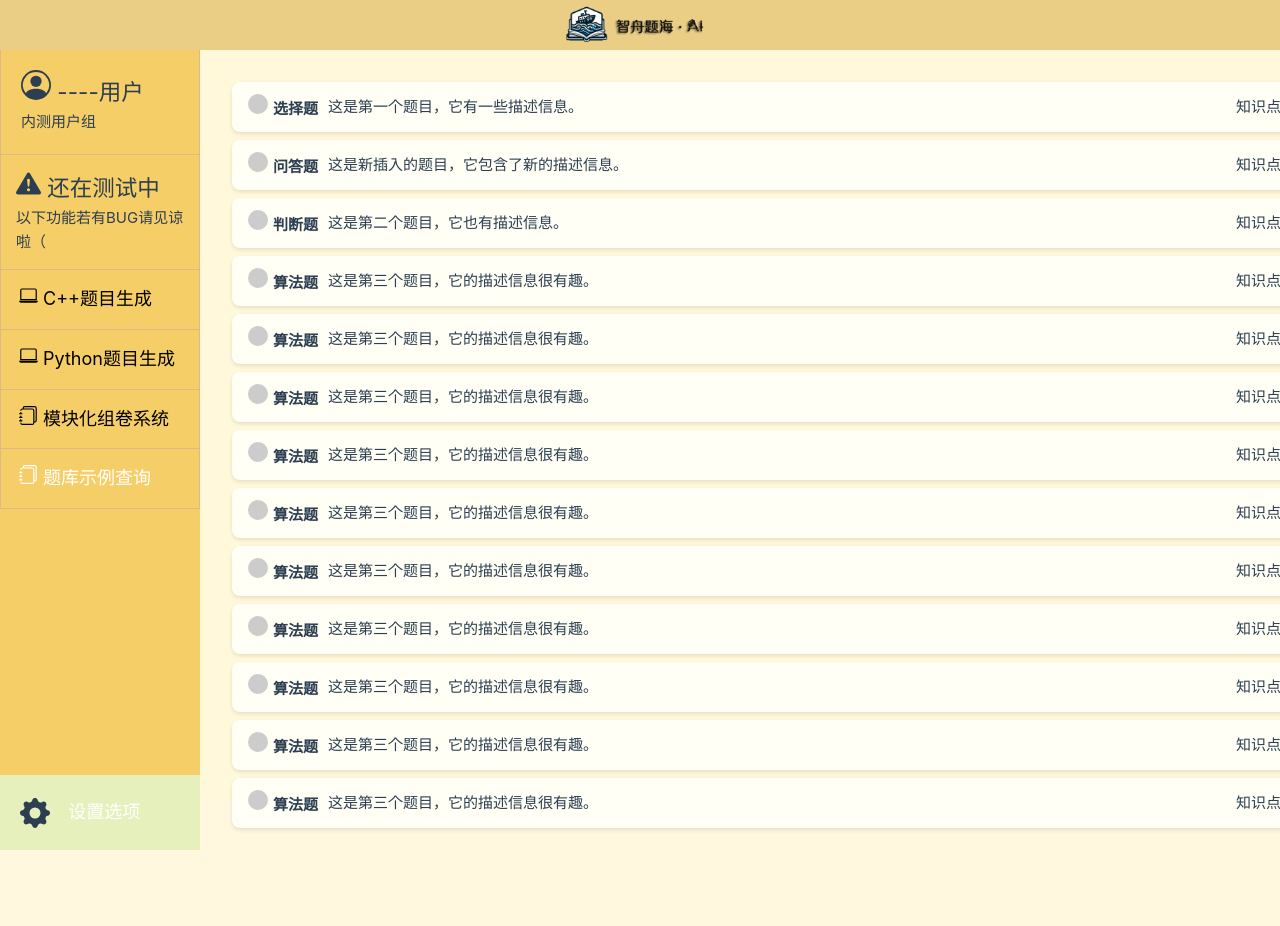
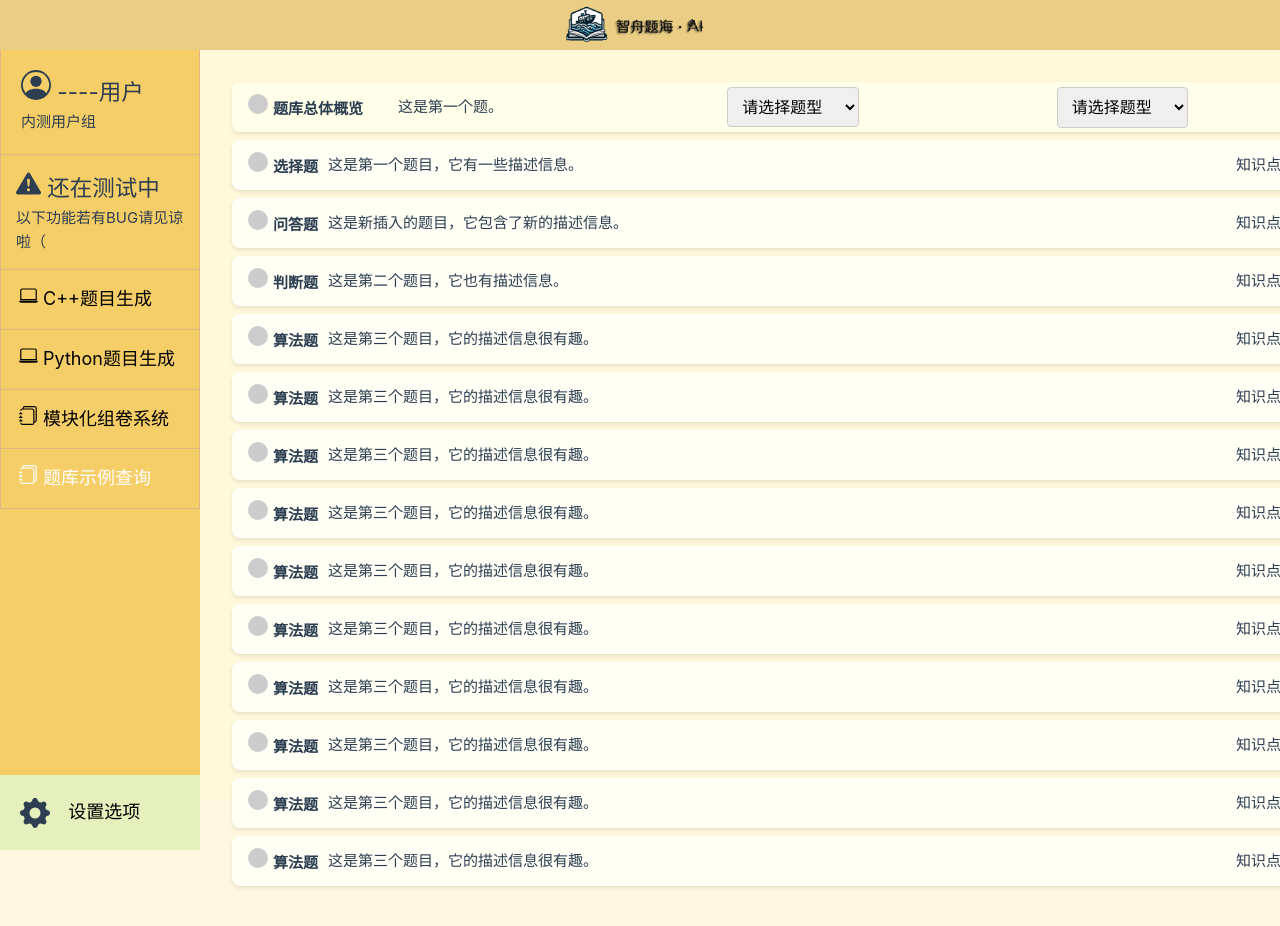
Before and after one commit to Lichen455/VUE-ai, a Vue app: page /ai_bank in a window 1280 px wide. Shown: the top 926 px of the page. Before the commit the page ends 868 px from the top, so only its background shows below. Built offline with nearby package versions, Linux system fonts and the light colour scheme.

Commit message:
更新了题库页面的内容

```diff
--- a/package.json
+++ b/package.json
@@ -10,6 +10,7 @@
   },
   "dependencies": {
     "axios": "^1.6.8",
+    "echarts": "^5.5.0",
     "vue": "^3.4.21",
     "vue-router": "^4.3.0"
   },
--- /dev/null
+++ b/src/components/QueBankItem.vue
@@ -0,0 +1,204 @@
+<template>
+  <div class="quebank-item" :class="{ 'is-expanded': isExpanded }">
+    <div class="type-icon">{{ question.type }}</div>
+    <div class="content">{{ question.content }}</div>
+    <div class="select-container">
+      <select v-model="question.choose" class="dropdown" style="transform:translateY(-5px); height: 40px;">
+        <option value="">请选择题型</option>
+        <option value="1">通用判断题</option>
+        <option value="2">通用选择题</option>
+        <option value="3">通用填空题</option>
+        <option value="4">解释程序题</option>
+        <option value="5">程序填空题</option>
+        <option value="6">编程大题</option>
+        <option value="7">算法题</option>
+      </select>
+    </div>
+    <div class="select-container">
+      <select v-model="question.choose" class="dropdown" style="transform:translateY(-5px); height: 41px;">
+        <option value="">请选择题型</option>
+        <option value="1">通用判断题</option>
+        <option value="2">通用选择题</option>
+        <option value="3">通用填空题</option>
+        <option value="4">解释程序题</option>
+        <option value="5">程序填空题</option>
+        <option value="6">编程大题</option>
+        <option value="7">算法题</option>
+      </select>
+    </div>
+    <div class="expand-icon" @click="toggleExpand">
+      <span v-if="!isExpanded" style="cursor: pointer;">+</span>
+      <span v-else style="cursor: pointer;">-</span>
+    </div>
+    <transition name="fade">
+      <div class="full-content" v-if="isExpanded">
+        <div ref="echartsRef" style="width: 600px; height: 400px;"></div>
+      </div>
+    </transition>
+  </div>
+</template>
+
+<script setup>
+import { ref, onMounted, watch, nextTick } from 'vue';
+import * as echarts from 'echarts';
+
+// 直接在子组件内部定义题目数据
+const question = {
+  id: 1,
+  type: '题库总体概览',
+  content: '这是第一个题。',
+  knowledgePoint: '知识点A',
+  choose:""
+};
+
+// 用于控制 .full-content 显示的响应式状态
+const isExpanded = ref(false);
+// 用于在 JavaScript 中引用 ECharts 容器
+const echartsRef = ref(null);
+// 用于存储 ECharts 实例
+let myChart = null;
+
+// 切换 isExpanded 值的函数，用于展开/收起内容
+const toggleExpand = () => {
+  isExpanded.value = !isExpanded.value;
+};
+
+// ECharts 的配置项
+const option = {
+  title: {
+    text: 'Referer of a Website',
+    subtext: 'Fake Data',
+    left: 'center'
+  },
+  tooltip: {
+    trigger: 'item'
+  },
+  legend: {
+    orient: 'vertical',
+    left: 'left'
+  },
+  series: [
+    {
+      name: 'Access From',
+      type: 'pie',
+      radius: '50%',
+      data: [
+        { value: 1048, name: 'Search Engine' },
+        { value: 735, name: 'Direct' },
+        { value: 580, name: 'Email' },
+        { value: 484, name: 'Union Ads' },
+        { value: 300, name: 'Video Ads' }
+      ],
+      emphasis: {
+        itemStyle: {
+          shadowBlur: 10,
+          shadowOffsetX: 0,
+          shadowColor: 'rgba(0, 0, 0, 0.5)'
+        }
+      }
+    }
+  ]
+};
+
+// 监听 isExpanded 的变化
+watch(isExpanded, (newValue) => {
+  // 如果 isExpanded 变为 true，等待 DOM 更新后初始化 ECharts
+  if (newValue) {
+    nextTick(() => {
+      if (!myChart && echartsRef.value) {
+        myChart = echarts.init(echartsRef.value);
+        myChart.setOption(option);
+      }
+    });
+  } else if (myChart) {
+    // 如果 isExpanded 变为 false，销毁 ECharts 实例
+    myChart.dispose();
+    myChart = null;
+  }
+});
+</script>
+
+  <style scoped>
+  .quebank-item {
+    display: flex;
+    align-items: center;
+    width: 1200px; /* 设置最大宽度 */
+    height: 50px;
+    padding: 1rem;
+    margin-bottom: 0.5rem;
+    background-color: #ffffea;
+    border-radius: 8px;
+    box-shadow: 0 2px 4px rgba(0, 0, 0, 0.1);
+    position: relative;
+  }
+
+
+
+  .type-icon {
+    width: 150px;
+    font-weight: bold;
+    /* 简单的图标样式 */
+    &::before {
+      content: '';
+      display: inline-block;
+      width: 20px;
+      height: 20px;
+      background-color: #ccc;
+      border-radius: 50%;
+      margin-right: 5px;
+    }
+  }
+
+  .content {
+    flex: 1;
+    overflow: hidden;
+    text-overflow: ellipsis;
+    white-space: nowrap;
+  }
+
+  .knowledge-point {
+    width: 150px;
+  }
+
+  .expand-icon {
+    width: 30px;
+    font-size: 1.5rem;
+    font-weight: bold;
+    text-align: center;
+  }
+
+  .full-content {
+    margin-top: 1rem;
+    padding: 1rem;
+    background-color: #f6f6f6;
+    border-radius: 4px;
+    position: absolute;
+    width: 100%;
+    left: 0;
+    bottom: 100%;
+    transform: translateY(113%);
+    height: 400px;
+  }
+  .is-expanded {
+    margin-bottom: 400px; /* 展开时的 margin-bottom */
+  }
+  .dropdown {
+  margin-top: 10px;
+  width: 40%;
+  padding: 10px;
+  border: 1px solid #cccccc;
+  border-radius: 4px;
+  box-sizing: border-box; /* 防止输入框大小超过父容器 */
+  font-size: 16px;
+  outline: none;
+  transition: border-color 0.2s ease;
+  &:focus {
+    border-color: #007bff;
+  }
+}
+
+.select-container {
+  flex: 1;
+  margin-left: 0rem; /* 创建左侧的空白 */
+}
+  </style>
--- a/src/router/index.js
+++ b/src/router/index.js
@@ -6,6 +6,7 @@ import c_gen from '../views/c_gen.vue'
 import py_gen from '../views/py_gen.vue'
 import page2 from '../components/mainx/page2.vue'
 import ai_quebank from '../views/ai_quebank.vue'
+import test from '../views/test.vue'
 
 const router = createRouter({
   history: createWebHistory(import.meta.env.BASE_URL),
@@ -48,6 +49,12 @@ const router = createRouter({
       path: '/ai_bank',
       name: 'ai_quebank',
       component: ai_quebank
+    },
+    // 测试页面页面
+    {
+      path: '/test',
+      name: 'test',
+      component: test
     }
   ]
 })
--- a/src/views/ai_quebank.vue
+++ b/src/views/ai_quebank.vue
@@ -1,5 +1,6 @@
 <template>
   <div class="question-list">
+    <QueBankItem v-for="question in queBank" :key="question.id" :question="question"></QueBankItem>
     <question-item v-for="question in questions" :key="question.id" :question="question"></question-item>
   </div>
 </template>
@@ -7,8 +8,12 @@
 <script setup>
 
 import { ref } from 'vue';
-import QuestionItem from './QuestionItem.vue';
+import QuestionItem from '../components/QuestionItem.vue';
+import QueBankItem from '../components/QueBankItem.vue';
 import { onMounted } from 'vue';
+const queBank = ref([
+{ id: 1, type: '题库总体概览', content: '这是第一个题目，它有一些描述信息。', knowledgePoint: '知识点A' },
+]);
 const questions = ref([
   { id: 1, type: '选择题', content: '这是第一个题目，它有一些描述信息。', knowledgePoint: '知识点A' },
   { id: 2, type: '判断题', content: '这是第二个题目，它也有描述信息。', knowledgePoint: '知识点B' },
--- a/src/views/sidebar.vue
+++ b/src/views/sidebar.vue
@@ -64,7 +64,7 @@
         <svg xmlns="http://www.w3.org/2000/svg" width="30" height="" fill="currentColor" class="bi bi-gear-fill" viewBox="0 0 16 16">
   <path d="M9.405 1.05c-.413-1.4-2.397-1.4-2.81 0l-.1.34a1.464 1.464 0 0 1-2.105.872l-.31-.17c-1.283-.698-2.686.705-1.987 1.987l.169.311c.446.82.023 1.841-.872 2.105l-.34.1c-1.4.413-1.4 2.397 0 2.81l.34.1a1.464 1.464 0 0 1 .872 2.105l-.17.31c-.698 1.283.705 2.686 1.987 1.987l.311-.169a1.464 1.464 0 0 1 2.105.872l.1.34c.413 1.4 2.397 1.4 2.81 0l.1-.34a1.464 1.464 0 0 1 2.105-.872l.31.17c1.283.698 2.686-.705 1.987-1.987l-.169-.311a1.464 1.464 0 0 1 .872-2.105l.34-.1c1.4-.413 1.4-2.397 0-2.81l-.34-.1a1.464 1.464 0 0 1-.872-2.105l.17-.31c.698-1.283-.705-2.686-1.987-1.987l-.311.169a1.464 1.464 0 0 1-2.105-.872l-.1-.34zM8 10.93a2.929 2.929 0 1 1 0-5.86 2.929 2.929 0 0 1 0 5.858z"/>
 </svg>
-  <RouterLink to="">    设置选项   </RouterLink>
+  <RouterLink to="/test">    设置选项   </RouterLink>
 </div>
     </nav>
 </div>
--- /dev/null
+++ b/src/views/test.vue
@@ -0,0 +1,55 @@
+<template>
+  <div ref="echartsRef" style="width: 600px; height: 400px;"></div>
+</template>
+
+<script setup>
+import * as echarts from 'echarts';
+import { onMounted, ref } from 'vue';
+
+const echartsRef = ref(null);
+
+const option = {
+  title: {
+    text: 'Referer of a Website',
+    subtext: 'Fake Data',
+    left: 'center'
+  },
+  tooltip: {
+    trigger: 'item'
+  },
+  legend: {
+    orient: 'vertical',
+    left: 'left'
+  },
+  series: [
+    {
+      name: 'Access From',
+      type: 'pie',
+      radius: '50%',
+      data: [
+        { value: 1048, name: 'Search Engine' },
+        { value: 735, name: 'Direct' },
+        { value: 580, name: 'Email' },
+        { value: 484, name: 'Union Ads' },
+        { value: 300, name: 'Video Ads' }
+      ],
+      emphasis: {
+        itemStyle: {
+          shadowBlur: 10,
+          shadowOffsetX: 0,
+          shadowColor: 'rgba(0, 0, 0, 0.5)'
+        }
+      }
+    }
+  ]
+};
+
+onMounted(() => {
+  var myChart = echarts.init(echartsRef.value);
+  myChart.setOption(option);
+});
+</script>
+
+<style>
+/* 添加一些样式，如果需要的话 */
+</style>
```
Also changed, not shown: src/components/QuestionItem.vue (renamed from src/views/QuestionItem.vue), src/components/dropdown_py.vue (line endings or trailing spaces), 1 other file (tests, documents, lock files or other folders).
